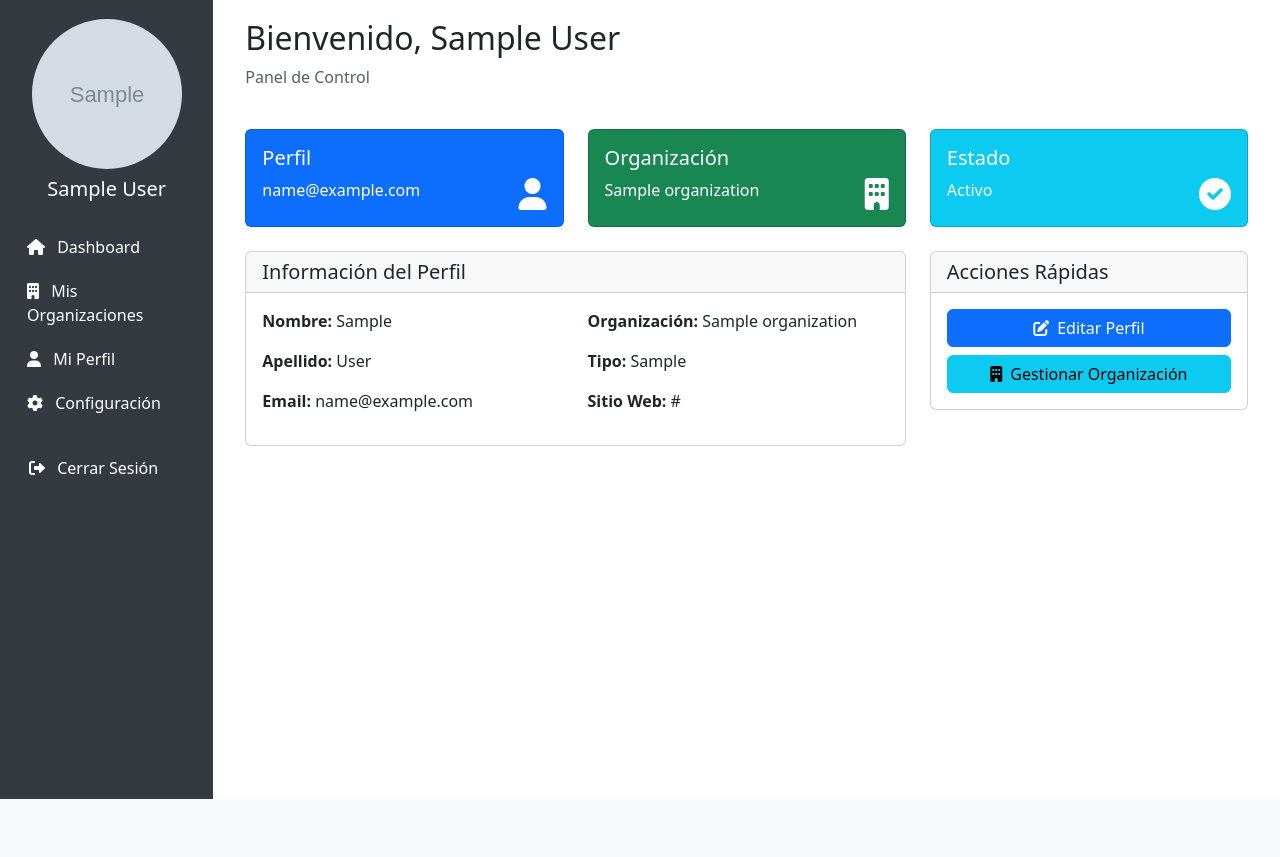
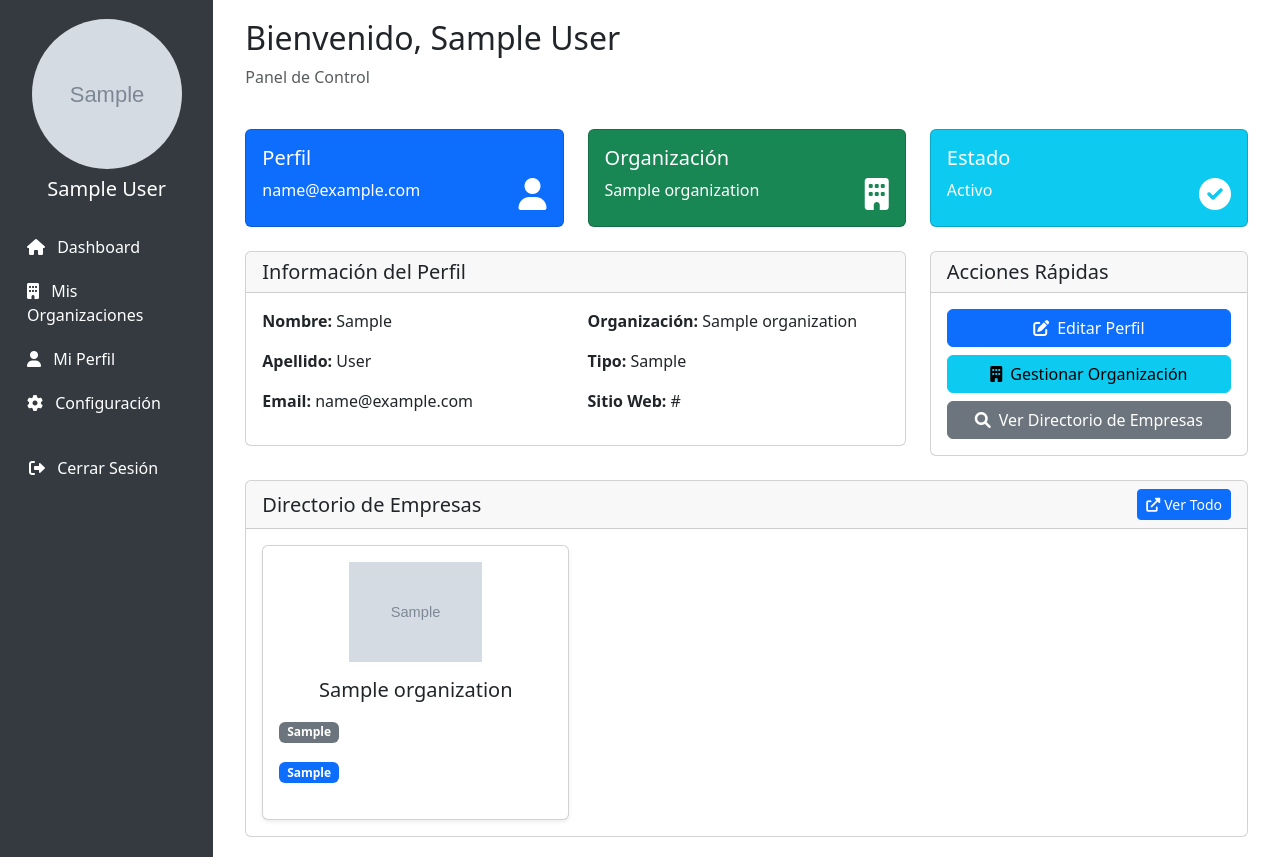
Before and after one commit to vmpardo93/ProyectoEmpresa, a Django app: page /dashboard/ in a window 1280 px wide. Shown: the part 63-920 px from the top of the page. Before the commit the page ends 862 px from the top, so only its background shows below. Run offline with Django 4.2, Linux system fonts and the light colour scheme; a user stored in the database is signed in; tables that the repository leaves empty hold one stand-in row (values such as "Sample post"); grey boxes marked "Sample" are stand-in pictures.

Commit message:
Agregado feed de empresas al dashboard y corregido acceso al directorio para usuarios autenticados

```diff
--- a/Apps/Empresa/views.py
+++ b/Apps/Empresa/views.py
@@ -33,9 +33,13 @@ def dashboard(request):
         user_profile = request.user.profile
         organization = user_profile.organizations.first()  # Obtiene la primera organización
 
+        # Obtener las 6 organizaciones más recientes
+        recent_organizations = Organization.objects.all().order_by('-id')[:6]
+
         context = {
             'user_profile': user_profile,
             'organization': organization,
+            'recent_organizations': recent_organizations,
         }
         return render(request, 'dashboard.html', context)
     except UserProfile.DoesNotExist:
@@ -46,9 +50,13 @@ def dashboard(request):
             first_name=request.user.first_name,
             last_name=request.user.last_name
         )
+        # Obtener las 6 organizaciones más recientes
+        recent_organizations = Organization.objects.all().order_by('-id')[:6]
+
         context = {
             'user_profile': user_profile,
             'organization': None,
+            'recent_organizations': recent_organizations,
         }
         return render(request, 'dashboard.html', context)
 
--- a/static/templates/dashboard.html
+++ b/static/templates/dashboard.html
@@ -103,10 +103,79 @@
                             <i class="fas fa-building me-2"></i>Gestionar Organización
                         </a>
                         {% endif %}
+                        <a href="{% url 'public_feed' %}" class="btn btn-secondary">
+                            <i class="fas fa-search me-2"></i>Ver Directorio de Empresas
+                        </a>
+                    </div>
+                </div>
+            </div>
+        </div>
+    </div>
+
+    <!-- Feed de Empresas Section -->
+    <div class="row mt-4">
+        <div class="col-12">
+            <div class="card">
+                <div class="card-header d-flex justify-content-between align-items-center">
+                    <h5 class="card-title mb-0">Directorio de Empresas</h5>
+                    <a href="{% url 'public_feed' %}" class="btn btn-primary btn-sm">
+                        <i class="fas fa-external-link-alt me-1"></i>Ver Todo
+                    </a>
+                </div>
+                <div class="card-body">
+                    <div class="row g-4">
+                        {% for org in recent_organizations %}
+                        <div class="col-md-6 col-lg-4">
+                            <div class="card h-100 shadow-sm hover-shadow transition">
+                                <div class="card-body">
+                                    <div class="text-center mb-3">
+                                        {% if org.logo %}
+                                            <img src="{{ org.logo.url }}" alt="{{ org.name }}" class="img-fluid mb-3" style="max-height: 100px;">
+                                        {% else %}
+                                            <div class="bg-light d-flex align-items-center justify-content-center mb-3" style="height: 100px;">
+                                                <i class="fas fa-building fa-3x text-secondary"></i>
+                                            </div>
+                                        {% endif %}
+                                        <h5 class="card-title">{{ org.name }}</h5>
+                                    </div>
+                                    <div class="mb-3">
+                                        <span class="badge bg-secondary">{{ org.type }}</span>
+                                    </div>
+                                    {% if org.services %}
+                                    <div class="mb-3">
+                                        {% for service in org.get_services_list %}
+                                            <span class="badge bg-primary me-1 mb-1">{{ service }}</span>
+                                        {% endfor %}
+                                    </div>
+                                    {% endif %}
+                                </div>
+                            </div>
+                        </div>
+                        {% empty %}
+                        <div class="col-12">
+                            <div class="alert alert-info">
+                                <i class="fas fa-info-circle me-2"></i>No hay empresas registradas aún.
+                            </div>
+                        </div>
+                        {% endfor %}
                     </div>
                 </div>
             </div>
         </div>
     </div>
 </div>
+
+<!-- Estilos adicionales -->
+<style>
+.hover-shadow {
+    transition: all 0.3s ease;
+}
+.hover-shadow:hover {
+    transform: translateY(-5px);
+    box-shadow: 0 .5rem 1rem rgba(0,0,0,.15)!important;
+}
+.transition {
+    transition: all 0.3s ease;
+}
+</style>
 {% endblock %}
--- a/static/templates/home/about_us.html
+++ b/static/templates/home/about_us.html
@@ -12,6 +12,7 @@
                     <h1 class="display-4 fw-bold mb-4">Descubre Oportunidades Ilimitadas</h1>
                     <p class="lead mb-4">Conectamos talento con oportunidades. Una plataforma diseñada para impulsar el crecimiento profesional y empresarial.</p>
                     <a href="{% url 'login' %}" class="btn btn-light btn-lg px-4 me-2">Iniciar Sesión</a>
+                    <a href="{% url 'public_feed' %}" class="btn btn-outline-light btn-lg px-4 me-2">Explorar Empresas</a>
                     <a href="#features" class="btn btn-outline-light btn-lg px-4">Saber más</a>
                 </div>
                 <div class="col-lg-6">
--- a/static/templates/organization/public_feed.html
+++ b/static/templates/organization/public_feed.html
@@ -2,7 +2,7 @@
 
 {% block title %}Directorio de Empresas - ProjectOpp{% endblock %}
 
-{% block content_no_auth %}
+{% block content %}
 <div class="container py-5">
     <!-- Header y Buscador -->
     <div class="row mb-5">
@@ -95,6 +95,7 @@
     </div>
 
     <!-- Llamada a la acción -->
+    {% if not user.is_authenticated %}
     <div class="row mt-5">
         <div class="col-lg-8 mx-auto text-center">
             <div class="card bg-light">
@@ -108,6 +109,7 @@
             </div>
         </div>
     </div>
+    {% endif %}
 </div>
 
 <!-- Estilos adicionales -->
```
Also changed, not shown: static/templates/organization/list.html (+33 -22 lines), Apps/Empresa/migrations/0004_organization_services.py (added).
